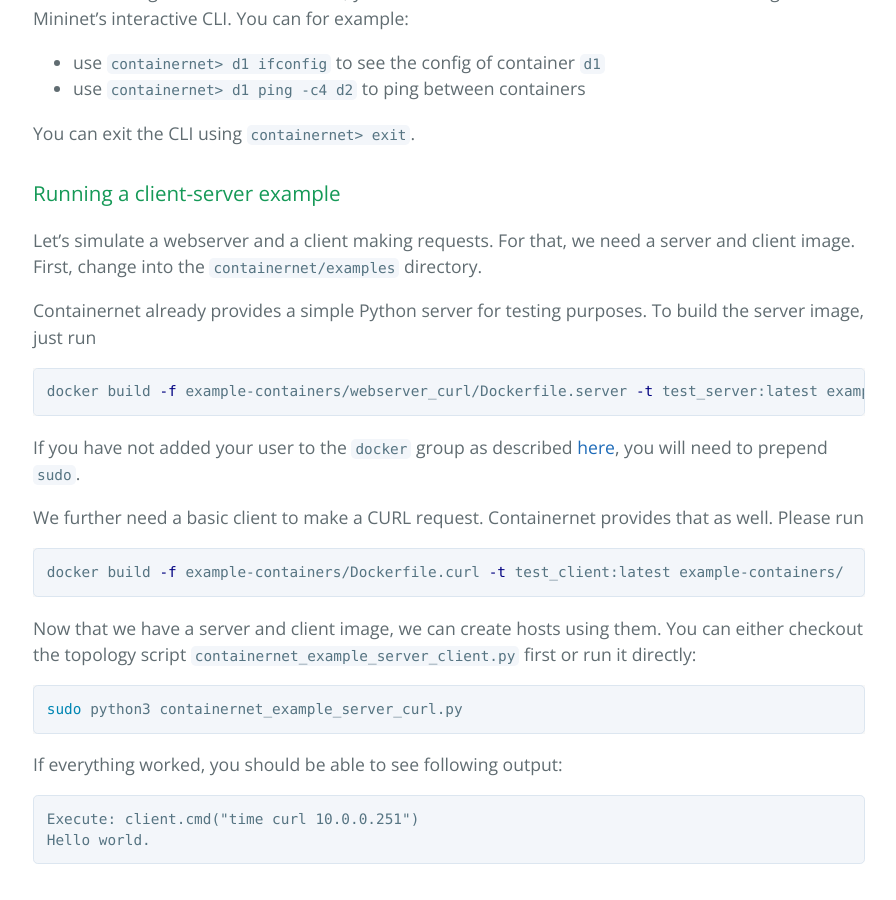
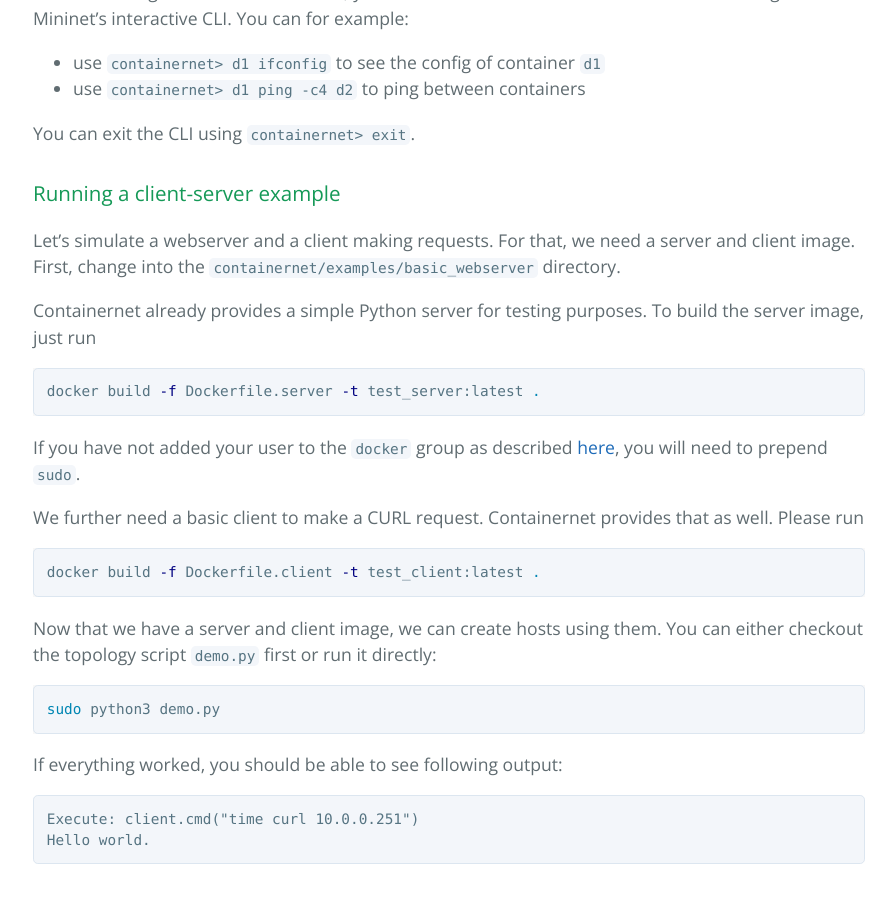
Before and after one commit to containernet/containernet.github.io, a Jekyll site: the page built from index.md, in a window 1280 px wide and 900 px high, scrolled down 2748 px. Shown: the whole window, without its empty margins (191-1087 px from the left). Built offline with Jekyll 4.4.1, drawn with Linux system fonts in a browser that asks for light colours.

Commit message:
Use newest Readme from containernet

````diff
--- a/index.md
+++ b/index.md
@@ -113,12 +113,12 @@ You can exit the CLI using `containernet> exit`.
 ### Running a client-server example
 
 Let's simulate a webserver and a client making requests. For that, we need a server and client image.
-First, change into the `containernet/examples` directory.
+First, change into the `containernet/examples/basic_webserver` directory.
 
 Containernet already provides a simple Python server for testing purposes. To build the server image, just run
 
 ```bash
-docker build -f example-containers/webserver_curl/Dockerfile.server -t test_server:latest example-containers/webserver_curl/
+docker build -f Dockerfile.server -t test_server:latest .
 ```
 
 If you have not added your user to the `docker` group as described [here](https://docs.docker.com/engine/install/linux-postinstall/), you will need to prepend `sudo`.
@@ -126,14 +126,14 @@ If you have not added your user to the `docker` group as described [here](https:
 We further need a basic client to make a CURL request. Containernet provides that as well. Please run
 
 ```bash
-docker build -f example-containers/Dockerfile.curl -t test_client:latest example-containers/
+docker build -f Dockerfile.client -t test_client:latest .
 ```
 
 Now that we have a server and client image, we can create hosts using them. You can either checkout the topology
-script `containernet_example_server_client.py` first or run it directly:
+script `demo.py` first or run it directly:
 
 ```bash
-sudo python3 containernet_example_server_curl.py
+sudo python3 demo.py
 ```
 
 If everything worked, you should be able to see following output:
````
